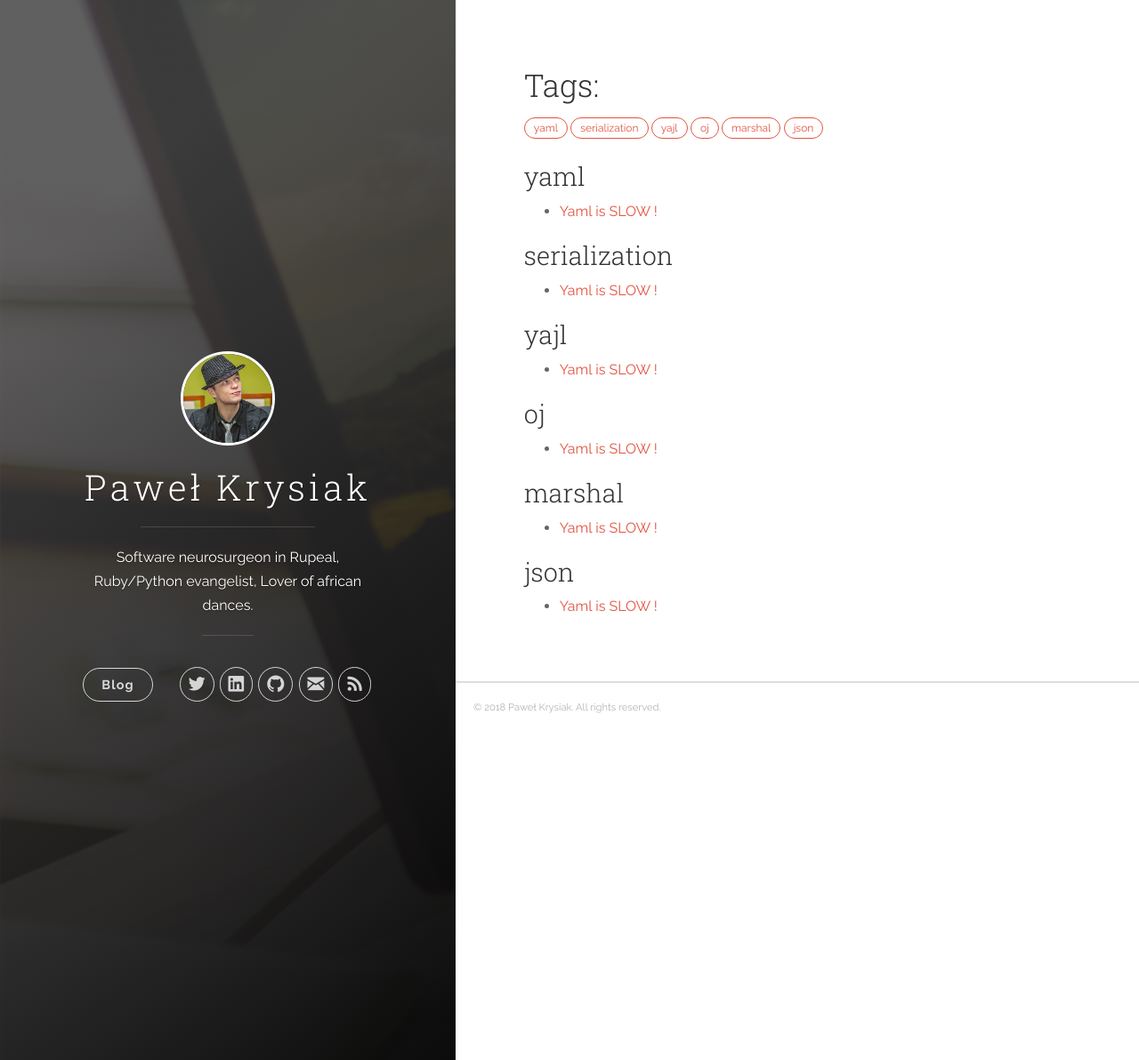
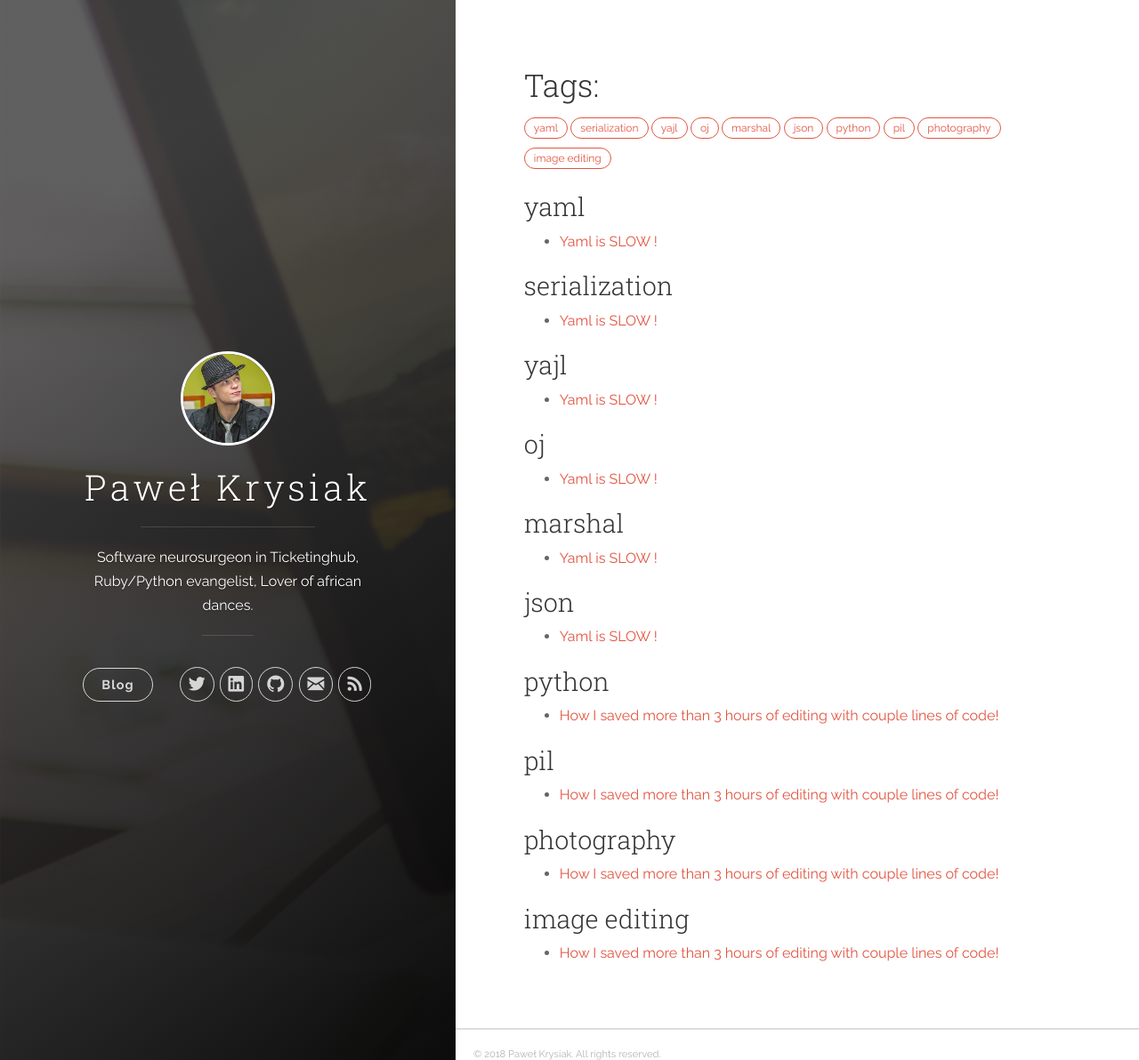
Before and after one commit to pkrysiak/blog, a Jekyll site: the page built from tags.md, in a window 1280 px wide and 1192 px high. Shown: the whole window at 89% size. Built offline with Jekyll 4.4.1, drawn with Linux system fonts in a browser that asks for light colours; nearby versions of some CDN libraries; part of the change alters nothing that is shown.

Commit message:
saved 3 hours article

````diff
--- a/_config.yml
+++ b/_config.yml
@@ -1,6 +1,6 @@
 # Site settings
 title: Paweł Krysiak
-description: 'Software neurosurgeon in Rupeal, Ruby/Python evangelist, Lover of african dances.'
+description: 'Software neurosurgeon in Ticketinghub, Ruby/Python evangelist, Lover of african dances.'
 url: 'http://pkrysiak.github.io/blog'
 baseurl: '/blog/'
 # google_analytics: 'UA-XXXXXX-X'
@@ -35,4 +35,4 @@ kramdown:
   hard_wrap: false
 
 gems: ['jekyll-paginate']
-exclude: ['README.md', 'Gemfile', 'Gemfile.lock', 'screenshot.png']
+exclude: [vendor, 'README.md', 'Gemfile', 'Gemfile.lock', 'screenshot.png']
--- /dev/null
+++ b/_posts/2018-03-30-how-i-saved-3-hours.markdown
@@ -0,0 +1,108 @@
+---
+title:  "How I saved more than 3 hours of editing with couple lines of code!"
+date:   2018-03-30 14:00
+categories: [python, pil, image editin]
+tags: [python, pil, photography, image editing]
+---
+
+
+So... Imagine that you have this product photoshoot to do, and you have lots of products (let's say 35 materials with different patterns ) to shoot. You set up your cozy studio environment, lights tripods, choose the
+perfect camera settings to bring the best out of each photo. You want to catch 3 angles of each product, so you get over 100 photos of products in the end. You clean up your studio
+plug the camera into the computer and... ugh! so much to edit! But `Adobe Lightroom` that comes with a great help! You quickly select photos that you
+like the most, then edit it to look sweet and juicy, apply the same settings to all the other photos and bam! You just got yourself pretty nice product photoshoot!
+
+
+You create new album on facebook, upload all of them, and then it hits you:
+
+### How do the clients distinguish one from another? ###
+{: style="color:gray; text-align: center; padding-bottom: 20px;"}
+
+``` - "Oh, I want this yellow material with yellow stripes and blue dots!" ```
+
+``` - "We have 3 of those patterns! which one do you want precisely?" ```
+
+You already start to imagine a full day of answering this kind of questions, not counting the delivery mistakes that may happen on the way. You go back to `Lightroom` and start to dig in the settings.
+Uncle google starts to give you some hints on "How to watermark photos in Lightroom". Another 30 minutes passed, but! There is a way! It can put the watermark sequence on your photo! Yay!
+
+### Oh but wait a minute! ###
+{: style="color:gray; text-align: center; padding-bottom: 20px"}
+
+You can't just throw sequential numbers on each photo right? That would be confusing as some might have thought that they are separate products in some cases due to the pattern differences on each photo.
+
+```Oh so I need to watermark them in groups somehow! So that each set of 3 photos of the same product has the same number on it!``` - you think.
+
+So you renamed all the files so that they follow some logical naming pattern, and they are displayed in order:
+
+<img src="{{ "images/materials_list.png" | prepend: site.baseurl }}" style="width:98%" alt="My Profile Photo">
+
+And then... Well, then comes the bad part.. you need to go through each set of photos, place watermark on them and export the... and do it again... and again... and AGAIN!
+
+I lost my patience on the second set of photos... And started to think...
+
+```Ok, and what if next time I will have 400 photos to edit and I will need to repeat this process not 35 but 140 times? There has to be an easier way to solve that problem... Can we make this process automatic?```
+
+Luckily for me, `Python` programming language has a library called `PIL` (Python Imaging Library), that give you many possibilities of image transformations.
+
+```Let's rock then! It cannot be that hard to make it work, and it can benefit in the future!``` - I thought.
+
+After reading some lines of documentation I figured out that I can make some mask that behaves like a layer in popular image editing software, and then paste it into my photo. And even use my font for that! Yay!
+Couple minutes later I came up with this simple function that watermarks photo with given number on the left upper corner:
+
+```python
+from PIL import Image, ImageDraw, ImageFont
+
+def process_image(image_name, number):
+    # watermark picture with number
+    font = ImageFont.truetype("SignPainter.ttf", 85)
+    main = Image.open(image_name)
+    watermark = Image.new("RGBA", main.size)
+    waterdraw = ImageDraw.ImageDraw(watermark, "RGBA")
+    waterdraw.text((40, 40), str(number), font=font)
+    main.paste(watermark, None, watermark)
+    main.save("export/" + image_name, "JPEG")
+```
+
+Then because I already gave the photos proper names we just need to extract the proper photo number from the group:
+
+```python
+def watermark_number(file_name):
+    # choose middle number from file name
+    # example filenames: 'material-1-2.jpg', 'material-1.jpg'
+    image_name = file_name.split('-')
+    if len(image_name) == 3:
+        return l[1]
+    elif len(image_name) == 2:
+        return l[1].split('.')[0]
+```
+
+And write some function to start the program in given directory for all .jpg files, and create the export folder for the new watermarked photos:
+
+```python
+import os
+
+def main(directory='.'):
+    all_files = os.listdir(directory)
+    image_files = [i for i in all_files if i.endswith('.jpg')]
+    if not os.path.exists('export'):
+        os.makedirs('export')
+    for image_name in image_files:
+        print "processing image: " + image_name
+        watermark = watermark_number(image_name)
+        process_image(image_name, watermark)
+    print 'processing finished.'
+```
+
+Peanuts!!! 20 minutes after research and some coding:
+
+{% highlight shell %}
+processing image: 96
+processing image: 97
+processing image: 98
+processing image: 99
+processing image: 100
+processing finished.
+{% endhighlight %}
+
+And the job is done! A very small piece of software helped to save lots of time! And will help to save more in the future!
+
+Since that time I extended it with some more cool features simplifying the process of grouping photos to watermark. If you are interested to take a look at it here is the [repository](https://github.com/pawel-krysiak/watermark-picture-python)
````
Also changed, not shown: Gemfile.lock, images/materials_list.png (added), 1 other file.
